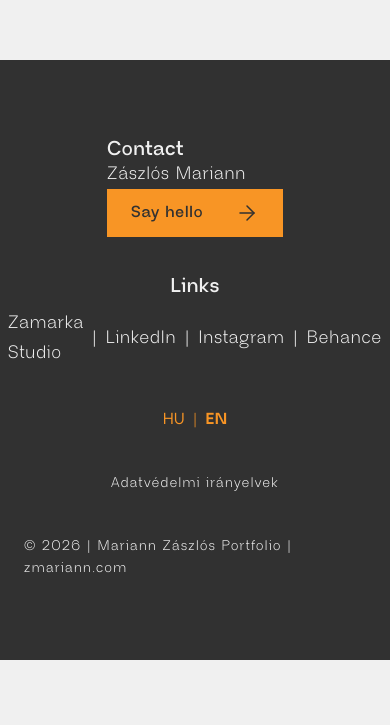
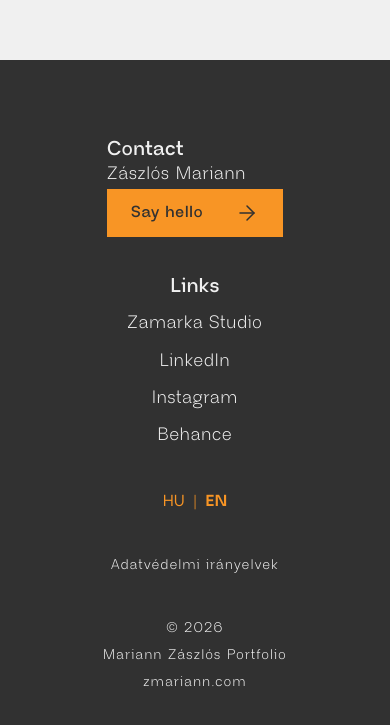
Before and after one commit to zmariann/zmariann2026, a Next.js app: page / in a window 390 px wide. Shown: the part 1628-2353 px from the top of the page. Before the commit the page ends 2288 px from the top, so only its background shows below. Built offline with nearby package versions, Linux system fonts and the light colour scheme.

Commit message:
style: improve responsive UI

```diff
--- a/app/components/layout/footer.tsx
+++ b/app/components/layout/footer.tsx
@@ -22,26 +22,32 @@ export function Footer() {
 
           <nav
             aria-label="Social links"
-            className=" text-lg leading-relaxed font-normal tracking-wider"
+            className="text-lg leading-relaxed font-normal tracking-wider"
           >
-            <ul className="flex items-center gap-2">
+            <ul className="flex flex-col items-center gap-2 md:flex-row md:gap-2">
               <li>
                 <Link href="https://zamarka.hu">Zamarka Studio</Link>
               </li>
 
-              <li aria-hidden="true">|</li>
+              <li aria-hidden="true" className="hidden md:block">
+                |
+              </li>
 
               <li>
                 <Link href="https://linkedin.com">LinkedIn</Link>
               </li>
 
-              <li aria-hidden="true">|</li>
+              <li aria-hidden="true" className="hidden md:block">
+                |
+              </li>
 
               <li>
                 <Link href="https://instagram.com">Instagram</Link>
               </li>
 
-              <li aria-hidden="true">|</li>
+              <li aria-hidden="true" className="hidden md:block">
+                |
+              </li>
 
               <li>
                 <Link href="https://behance.net">Behance</Link>
@@ -58,10 +64,17 @@ export function Footer() {
           </p>
         </Link>
 
-        <p className="text-sm leading-relaxed tracking-widest">
-          © {new Date().getFullYear()} | Mariann Zászlós Portfolio |
-          zmariann.com
-        </p>
+        <div className="flex flex-col items-center gap-1 text-sm leading-relaxed tracking-widest md:flex-row md:gap-2">
+          <span>© {new Date().getFullYear()}</span>
+
+          <span className="hidden md:block">|</span>
+
+          <span>Mariann Zászlós Portfolio</span>
+
+          <span className="hidden md:block">|</span>
+
+          <span>zmariann.com</span>
+        </div>
       </div>
     </footer>
   );
```
